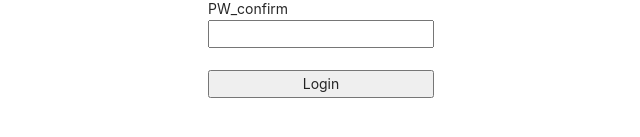
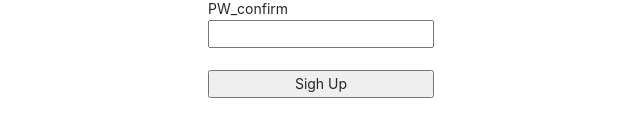
Before and after one commit to aurpo1/movie-app, a React (Create React App) app in the folder client/: page /register in a window 1280 px wide. Shown: the part 427-564 px from the top of the page, without its empty margins (319-959 px from the left). Built offline with nearby package versions, Linux system fonts and the light colour scheme.

Commit message:
로그인 미해결2

```diff
--- a/client/src/_reducers/user_reducer.js
+++ b/client/src/_reducers/user_reducer.js
@@ -1,5 +1,6 @@
 import {
-    LOGIN_USER, REGISTER_USER
+    LOGIN_USER,
+    REGISTER_USER
 } from '../_actions/types';
 
 export default function UR(state = {}, action) {
--- a/client/src/components/views/RegisterPage/RegisterPage.js
+++ b/client/src/components/views/RegisterPage/RegisterPage.js
@@ -2,6 +2,7 @@
 import React, { useState } from 'react';
 import { useDispatch } from 'react-redux';
 import { registerUser } from '../../../_actions/user_action';
+
 
 function RegisterPage(props) {
 
@@ -77,7 +78,7 @@ function RegisterPage(props) {
 
         <br />
         <button>
-          Login
+          Sigh Up
         </button>
       </form>
     </div>
```
Also changed, not shown: 1 other file (tests, documents, lock files or other folders).
